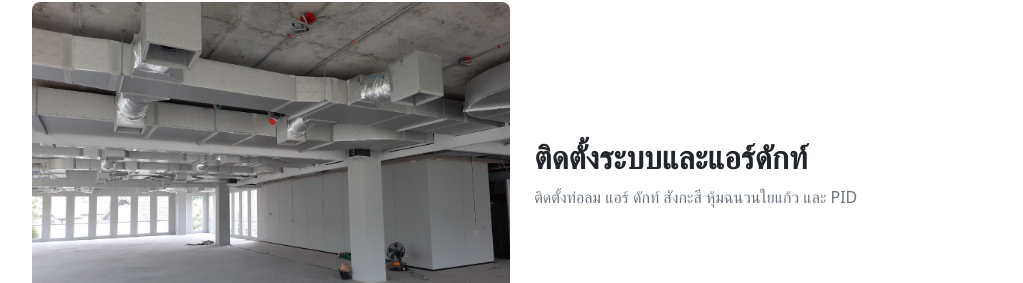
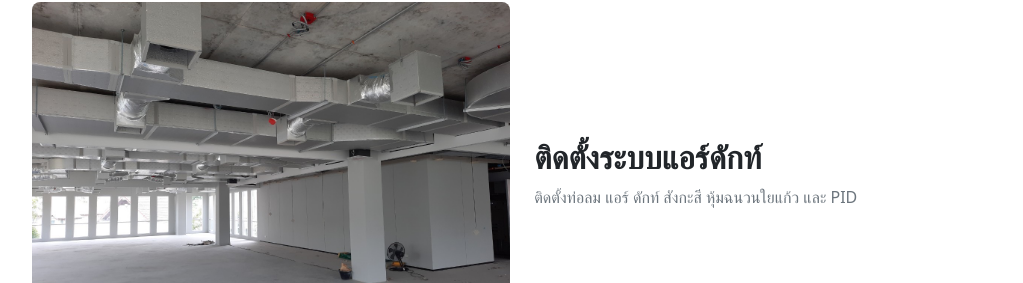
Before and after one commit to Fuji0075/STINTEREST.github.io, a plain HTML site: page index.html in a window 1280 px wide. Shown: the part 3536-3819 px from the top of the page, without its empty margins (50-1073 px from the left). Drawn offline with nearby package versions, Linux system fonts and the light colour scheme; a web font is replaced by a local one.

Commit message:
Update index.html

```diff
--- a/index.html
+++ b/index.html
@@ -231,7 +231,7 @@
                 </div>
             </div>
             <div class="col-md-6 text-center text-md-start">
-                <h2 class="fw-bold">ติดตั้งระบบและแอร์ดักท์</h2>
+                <h2 class="fw-bold">ติดตั้งระบบแอร์ดักท์</h2>
                 <p class="text-muted">
                     ติดตั้งท่อลม แอร์ ดักท์ สังกะสี หุ้มฉนวนใยแก้ว และ PID
                 </p>
```
